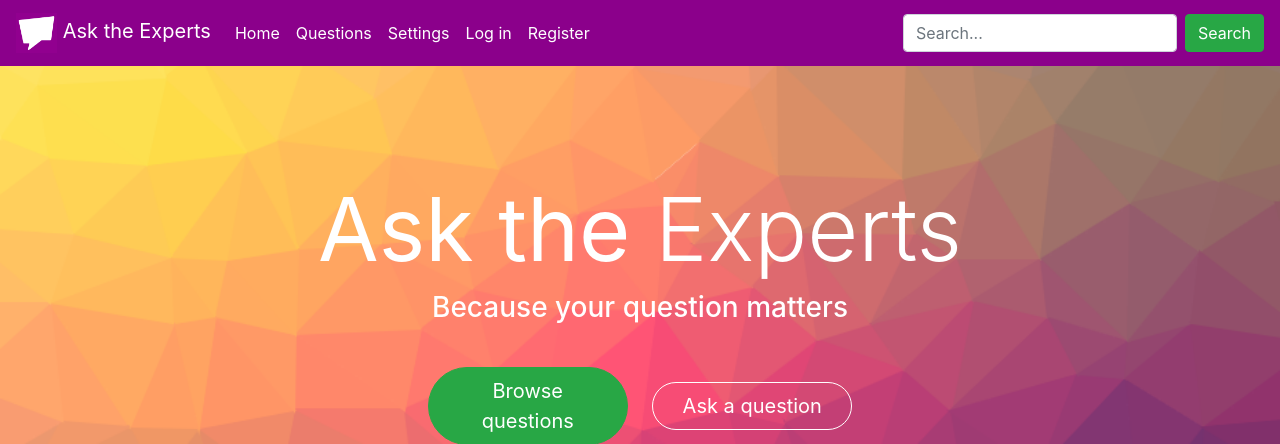
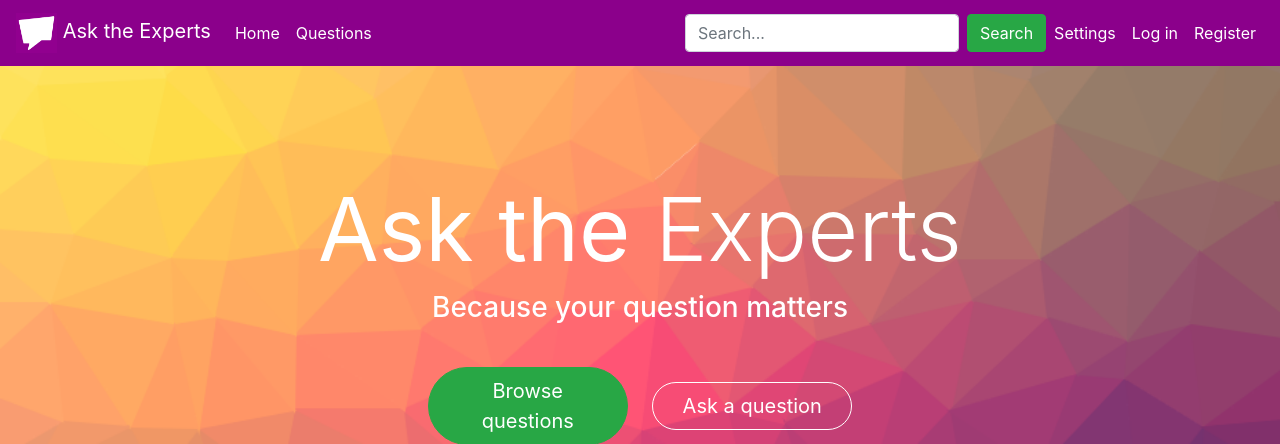
Before and after one commit to gustavocmaciel/ask-the-experts, a Django app: page / in a window 1280 px wide. Shown: the top 444 px of the page. Run offline with Django 3.2, Linux system fonts and the light colour scheme; some libraries are stand-ins or nearby versions.

Commit message:
Update search bar position

```diff
--- a/asktheexperts/templates/asktheexperts/layout.html
+++ b/asktheexperts/templates/asktheexperts/layout.html
@@ -38,9 +38,15 @@
                     <li class="nav-item active">
                         <a class="nav-link" href="#">Questions</a>
                     </li>
+                </ul>
+                <ul class="navbar-nav ml-auto">
+                    <form class="form-inline my-2 my-lg-0">
+                        <input class="form-control mr-sm-2" type="search" placeholder="Search..." aria-label="Search">
+                        <button class="btn btn-success my-2 my-sm-0" type="submit">Search</button>
+                    </form>
                     <li class="nav-item active">
                         <a class="nav-link" href="#">Settings</a>
-                    </li>
+                        </li>
                     <li class="nav-item active">
                         <a class="nav-link" href="{% url 'login' %}">Log in</a>
                     </li>
@@ -48,10 +54,6 @@
                         <a class="nav-link" href="{% url 'register' %}">Register</a>
                     </li>
                 </ul>
-                <form class="form-inline my-2 my-lg-0">
-                    <input class="form-control mr-sm-2" type="search" placeholder="Search..." aria-label="Search">
-                    <button class="btn btn-success my-2 my-sm-0" type="submit">Search</button>
-                </form>
             </div>
         </nav>
         {% block body %}
```
